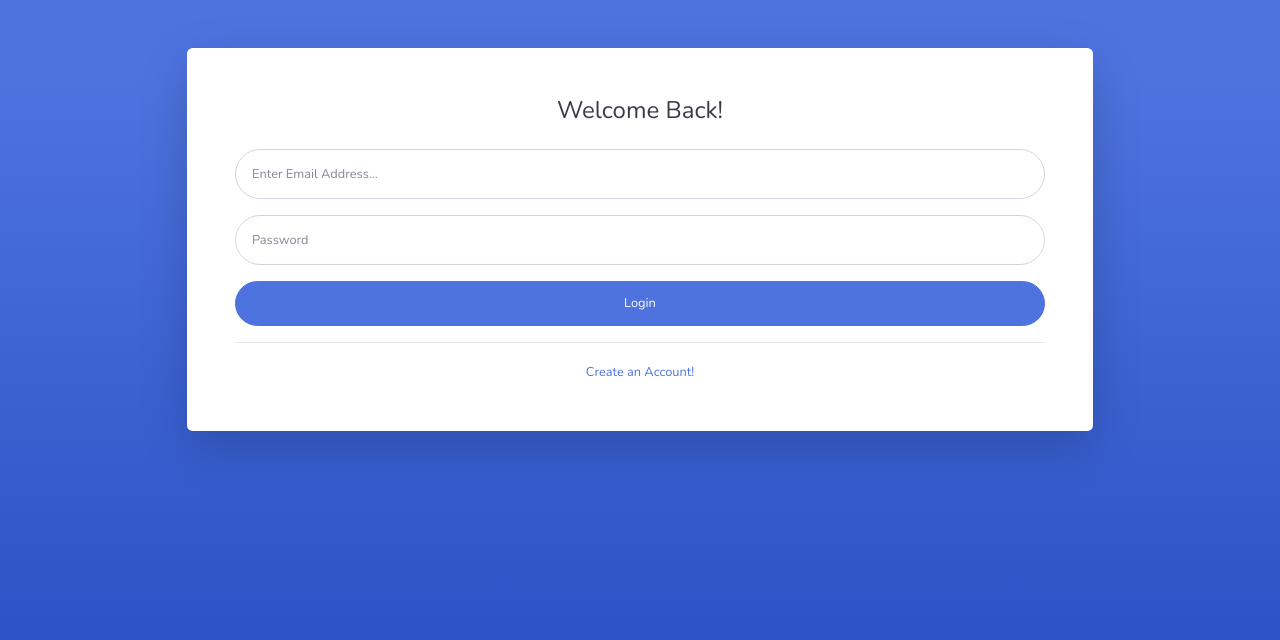
After one commit to dimmascool/diagnosa-penyakit-lambung-dengan-metode-certainty-factor, a PHP site: page /login.php in a window 1280 px wide. The commit adds this page. Shown: the top 640 px of the page. Run offline with PHP 8.4, Linux system fonts and the light colour scheme.

Commit message:
update #1.1

```diff
--- a/hasil.php
+++ b/hasil.php
@@ -327,7 +327,7 @@
     <meta name="description" content="">
     <meta name="author" content="">
 
-    <title>SB Admin 2 - Dashboard</title>
+    <title>Hasil</title>
 
     <!-- Custom fonts for this template-->
     <link href="vendor/sb-admin-2/vendor/fontawesome-free/css/all.min.css" rel="stylesheet" type="text/css">
@@ -395,7 +395,7 @@
                             <!-- Dropdown - User Information -->
                             <div class="dropdown-menu dropdown-menu-right shadow animated--grow-in"
                                 aria-labelledby="userDropdown">
-                                <a class="dropdown-item" href="#">
+                                <!-- <a class="dropdown-item" href="#">
                                     <i class="fas fa-user fa-sm fa-fw mr-2 text-gray-400"></i>
                                     Profile
                                 </a>
@@ -406,7 +406,7 @@
                                 <a class="dropdown-item" href="#">
                                     <i class="fas fa-list fa-sm fa-fw mr-2 text-gray-400"></i>
                                     Activity Log
-                                </a>
+                                </a> -->
                                 <div class="dropdown-divider"></div>
                                 <a class="dropdown-item" href="#" data-toggle="modal" data-target="#logoutModal">
                                     <i class="fas fa-sign-out-alt fa-sm fa-fw mr-2 text-gray-400"></i>
--- a/index.php
+++ b/index.php
@@ -327,7 +327,7 @@
     <meta name="description" content="">
     <meta name="author" content="">
 
-    <title>SB Admin 2 - Dashboard</title>
+    <title>Perhitungan</title>
 
     <!-- Custom fonts for this template-->
     <link href="vendor/sb-admin-2/vendor/fontawesome-free/css/all.min.css" rel="stylesheet" type="text/css">
@@ -395,7 +395,7 @@
                             <!-- Dropdown - User Information -->
                             <div class="dropdown-menu dropdown-menu-right shadow animated--grow-in"
                                 aria-labelledby="userDropdown">
-                                <a class="dropdown-item" href="#">
+                                <!-- <a class="dropdown-item" href="#">
                                     <i class="fas fa-user fa-sm fa-fw mr-2 text-gray-400"></i>
                                     Profile
                                 </a>
@@ -406,7 +406,7 @@
                                 <a class="dropdown-item" href="#">
                                     <i class="fas fa-list fa-sm fa-fw mr-2 text-gray-400"></i>
                                     Activity Log
-                                </a>
+                                </a> -->
                                 <div class="dropdown-divider"></div>
                                 <a class="dropdown-item" href="#" data-toggle="modal" data-target="#logoutModal">
                                     <i class="fas fa-sign-out-alt fa-sm fa-fw mr-2 text-gray-400"></i>
--- /dev/null
+++ b/login.php
@@ -0,0 +1,91 @@
+<?php
+    error_reporting(0);
+
+
+
+?>
+<!DOCTYPE html>
+<html lang="en">
+
+<head>
+
+    <meta charset="utf-8">
+    <meta http-equiv="X-UA-Compatible" content="IE=edge">
+    <meta name="viewport" content="width=device-width, initial-scale=1, shrink-to-fit=no">
+    <meta name="description" content="">
+    <meta name="author" content="">
+
+    <title>Login</title>
+
+    <!-- Custom fonts for this template-->
+    <link href="vendor/sb-admin-2/vendor/fontawesome-free/css/all.min.css" rel="stylesheet" type="text/css">
+    <link
+        href="https://fonts.googleapis.com/css?family=Nunito:200,200i,300,300i,400,400i,600,600i,700,700i,800,800i,900,900i"
+        rel="stylesheet">
+
+    <!-- Custom styles for this template-->
+    <link href="vendor/sb-admin-2/css/sb-admin-2.min.css" rel="stylesheet">
+
+</head>
+
+<body class="bg-gradient-primary">
+
+    <div class="container">
+
+        <!-- Outer Row -->
+        <div class="row justify-content-center">
+
+            <div class="col-xl-10 col-lg-12 col-md-9">
+
+                <div class="card o-hidden border-0 shadow-lg my-5">
+                    <div class="card-body p-0">
+                        <!-- Nested Row within Card Body -->
+                        <div class="row">
+                            <div class="col-lg-12">
+                                <div class="p-5">
+                                    <div class="text-center">
+                                        <h1 class="h4 text-gray-900 mb-4">Welcome Back!</h1>
+                                    </div>
+                                    <form class="user">
+                                        <div class="form-group">
+                                            <input type="email" class="form-control form-control-user"
+                                                id="exampleInputEmail" aria-describedby="emailHelp"
+                                                placeholder="Enter Email Address...">
+                                        </div>
+                                        <div class="form-group">
+                                            <input type="password" class="form-control form-control-user"
+                                                id="exampleInputPassword" placeholder="Password">
+                                        </div>
+                                        <a href="index.html" class="btn btn-primary btn-user btn-block">
+                                            Login
+                                        </a>
+                                    </form>
+                                    <hr>
+                                    <div class="text-center">
+                                        <a class="small" href="register.php">Create an Account!</a>
+                                    </div>
+                                </div>
+                            </div>
+                        </div>
+                    </div>
+                </div>
+
+            </div>
+
+        </div>
+
+    </div>
+
+    <!-- Bootstrap core JavaScript-->
+    <script src="vendor/sb-admin-2/vendor/jquery/jquery.min.js"></script>
+    <script src="vendor/sb-admin-2/vendor/bootstrap/js/bootstrap.bundle.min.js"></script>
+
+    <!-- Core plugin JavaScript-->
+    <script src="vendor/sb-admin-2/vendor/jquery-easing/jquery.easing.min.js"></script>
+
+    <!-- Custom scripts for all pages-->
+    <script src="vendor/sb-admin-2/js/sb-admin-2.min.js"></script>
+
+</body>
+
+</html>
```
Also changed, not shown: register.php (added, +91 -0 lines).
